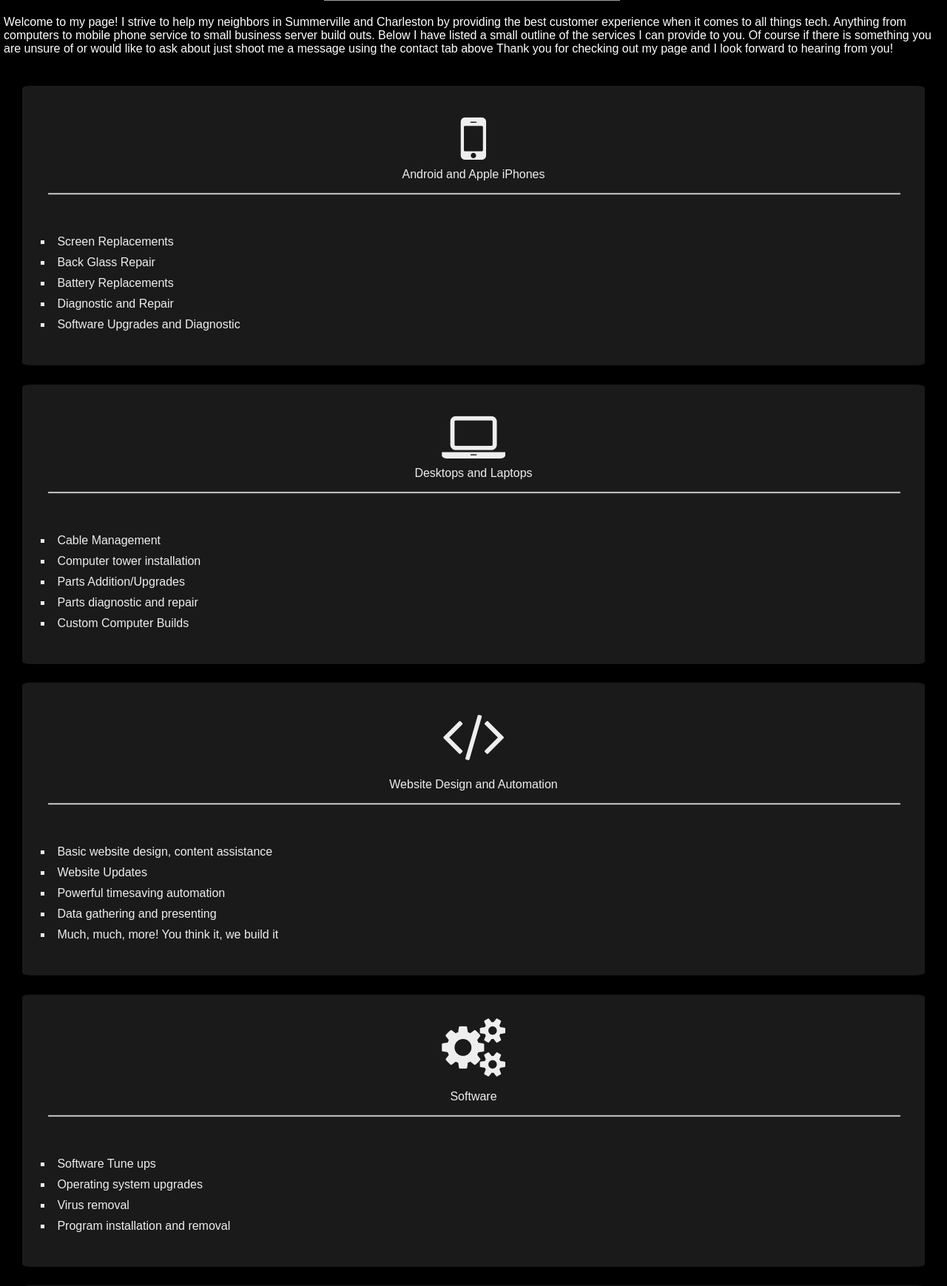
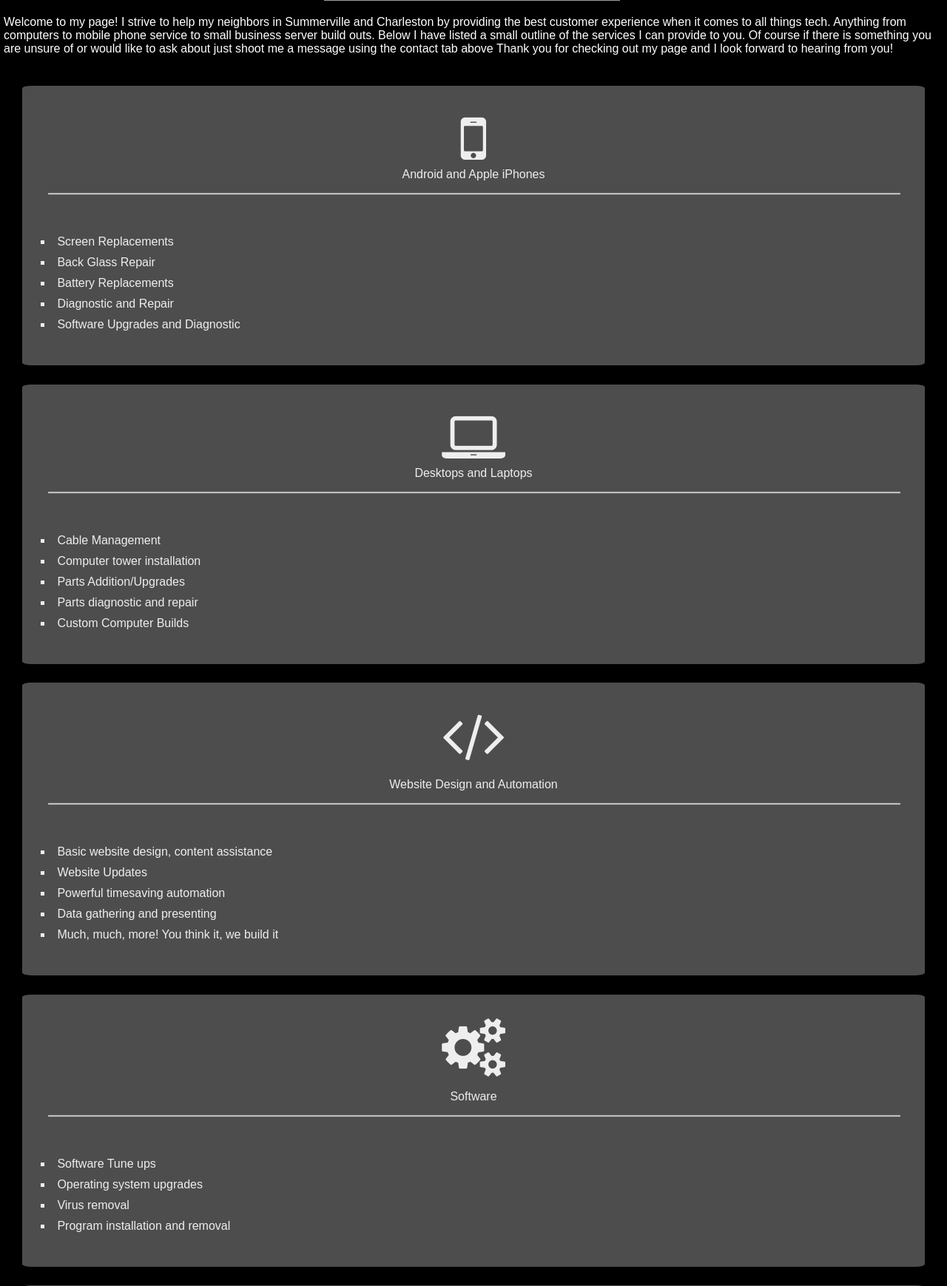
Before and after one commit to Rldeckard/tech, a PHP site: page /index.php in a window 1280 px wide. Shown: the part 559-2298 px from the top of the page at 74% size. Run offline with PHP 8.4, Linux system fonts and the light colour scheme; data that the repository does not hold is empty; some libraries are stand-ins or nearby versions; grey boxes are pictures that could not be loaded.

Commit message:
Fixed col background opacity

```diff
--- a/css/Stylesheet.css
+++ b/css/Stylesheet.css
@@ -78,7 +78,7 @@ input[type=submit]:hover {
   padding-top: 150px;
 }
 .col {
-  background-color: rgba(255, 255, 255, .1);
+  background-color: rgba(255, 255, 255, .3);
   height: auto;
   padding: 15px;
   margin: 2%;
```
